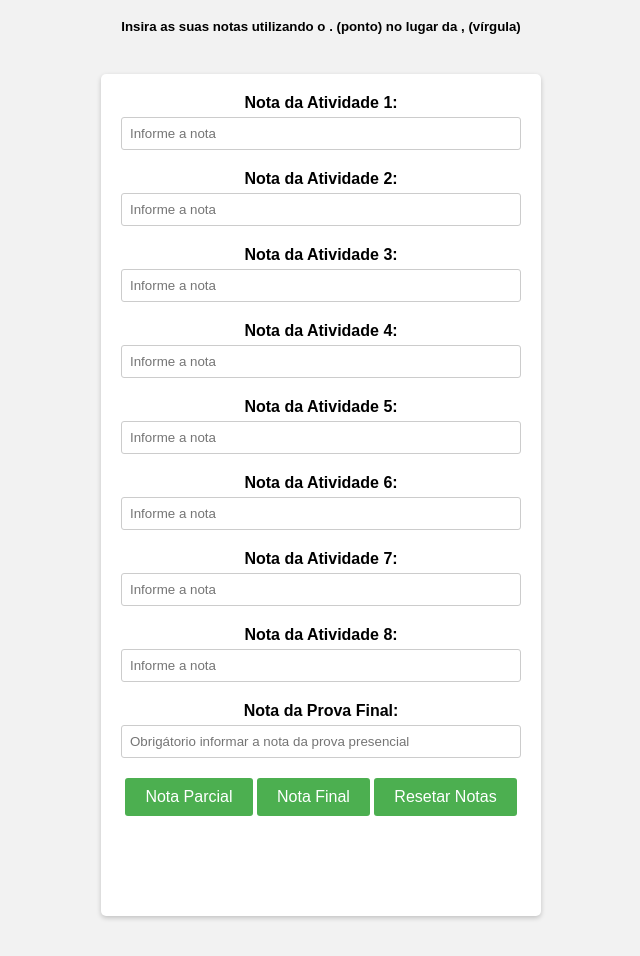
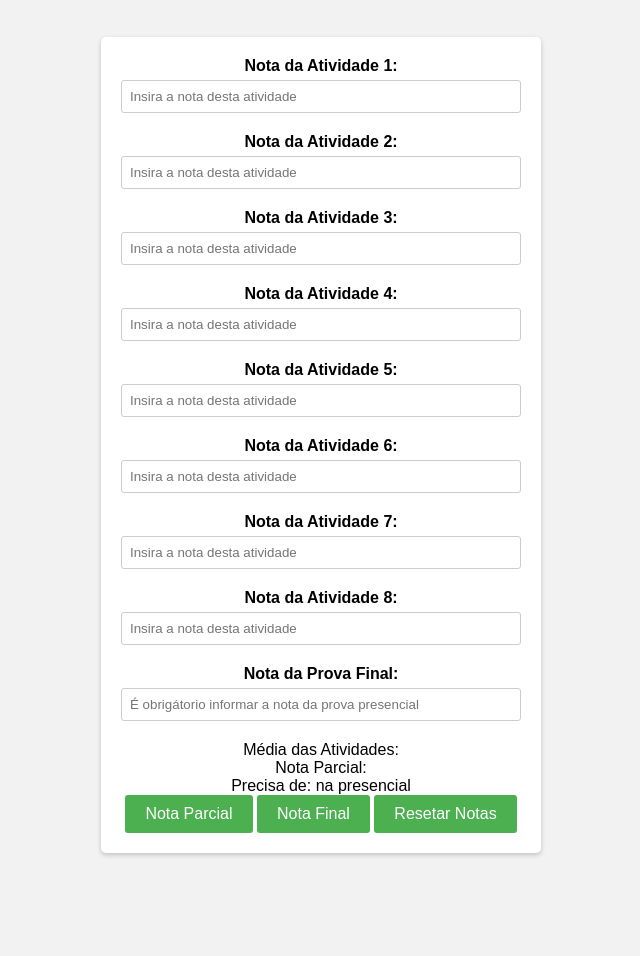
Before and after one commit to Hagliberto/notasIfrn, a plain HTML site: page index.html in a window 1280 px wide. Shown: the part 80-1036 px from the top of the page, without its empty margins (319-959 px from the left). After the commit the page ends 973 px from the top, so only its background shows below. Drawn offline with Linux system fonts and the light colour scheme.

Commit message:
inserção de uma div para concentrar as informações parciais

```diff
--- a/index.html
+++ b/index.html
@@ -6,51 +6,58 @@
 </head>
 <body>
     <h1>Calculadora de Notas</h1>
-    <h5>Insira as suas notas utilizando o . (ponto) no lugar da , (vírgula)</h5>
     <div class="formulario">
         <div class="campo">
             <label for="nota-atividade-1">Nota da Atividade 1:</label>
-            <input type="text" id="nota-atividade-1" placeholder="Informe a nota">
+            <input type="text" id="nota-atividade-1" placeholder="Insira a nota desta atividade">
         </div>
         <div class="campo">
             <label for="nota-atividade-2">Nota da Atividade 2:</label>
-            <input type="text" id="nota-atividade-2" placeholder="Informe a nota">
+            <input type="text" id="nota-atividade-2" placeholder="Insira a nota desta atividade">
         </div>
         <div class="campo">
             <label for="nota-atividade-3">Nota da Atividade 3:</label>
-            <input type="text" id="nota-atividade-3" placeholder="Informe a nota">
+            <input type="text" id="nota-atividade-3" placeholder="Insira a nota desta atividade">
         </div>
         <div class="campo">
             <label for="nota-atividade-4">Nota da Atividade 4:</label>
-            <input type="text" id="nota-atividade-4" placeholder="Informe a nota">
+            <input type="text" id="nota-atividade-4" placeholder="Insira a nota desta atividade">
         </div>
         <div class="campo">
             <label for="nota-atividade-5">Nota da Atividade 5:</label>
-            <input type="text" id="nota-atividade-5" placeholder="Informe a nota">
+            <input type="text" id="nota-atividade-5" placeholder="Insira a nota desta atividade">
         </div>
         <div class="campo">
             <label for="nota-atividade-6">Nota da Atividade 6:</label>
-            <input type="text" id="nota-atividade-6" placeholder="Informe a nota">
+            <input type="text" id="nota-atividade-6" placeholder="Insira a nota desta atividade">
         </div>
         <div class="campo">
             <label for="nota-atividade-7">Nota da Atividade 7:</label>
-            <input type="text" id="nota-atividade-7" placeholder="Informe a nota">
+            <input type="text" id="nota-atividade-7" placeholder="Insira a nota desta atividade">
         </div>
         <div class="campo">
             <label for="nota-atividade-8">Nota da Atividade 8:</label>
-            <input type="text" id="nota-atividade-8" placeholder="Informe a nota">
+            <input type="text" id="nota-atividade-8" placeholder="Insira a nota desta atividade">
         </div>
         <div class="campo">
             <label for="nota-prova-final">Nota da Prova Final:</label>
-            <input type="text" id="nota-prova-final" placeholder="Obrigátorio informar a nota da prova presencial">
+            <input type="text" id="nota-prova-final" placeholder="É obrigátorio informar a nota da prova presencial">
         </div>
+
+        <div id="resultado-box">
+            <div>Média das Atividades: <span id="media-atividades"></span></div>
+            <div>Nota Parcial: <span id="parcial"></span></div>
+            <div>Precisa de: <span id="nota-prova-final-necessaria"> na presencial</span></div>
+        </div>
+
 
         <button id="botao-calcular-media">Nota Parcial</button>
         <button id="botao-calcular">Nota Final</button>
         <button id="botao-reset">Resetar Notas</button>
 
-        <div id="resultado-media"></div>
-        <div id="resultado"></div>
+        <div id="parcial"></div>
+        <div id="final"></div>
+
     </div>
 
     <script src="script.js"></script>
```
